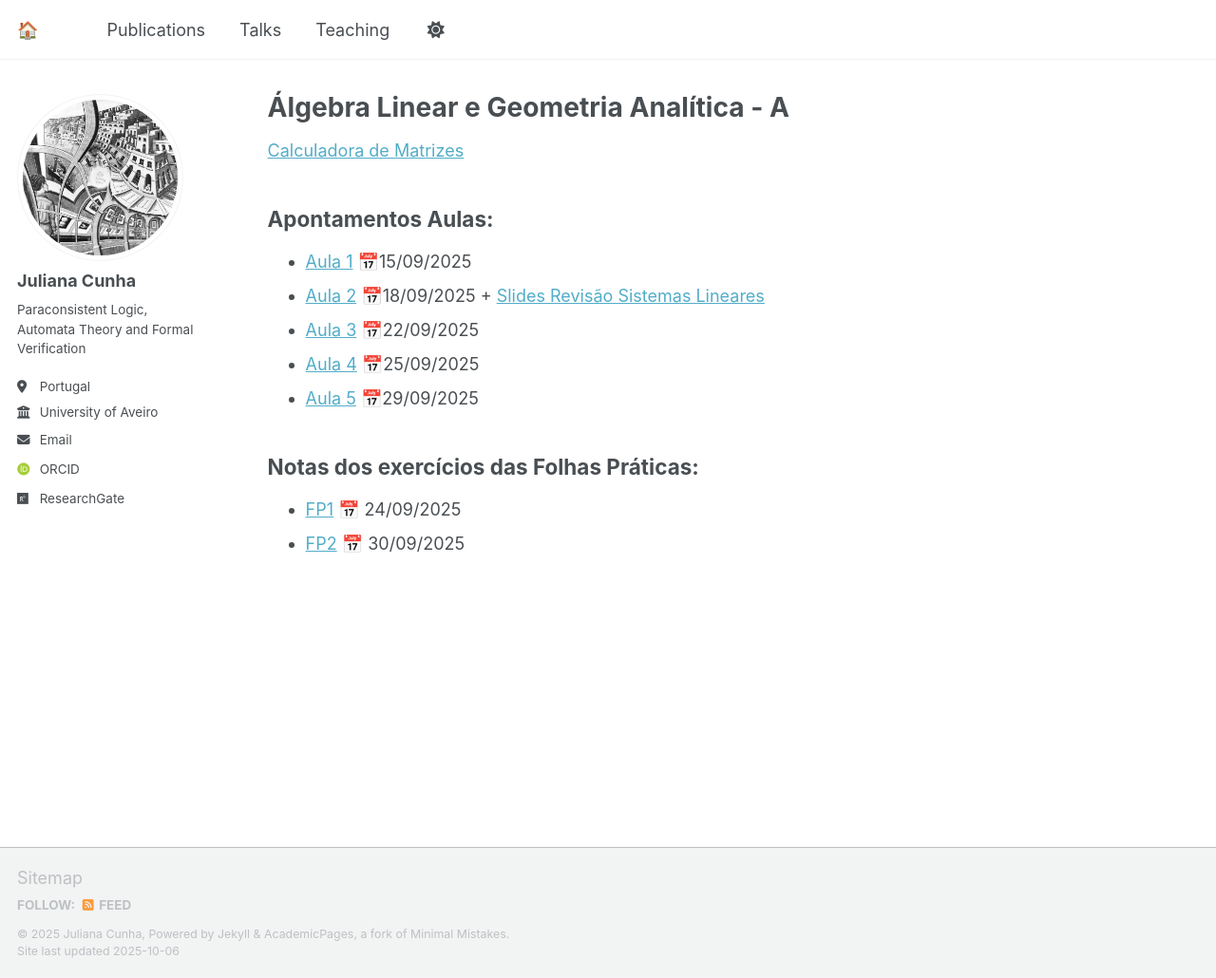
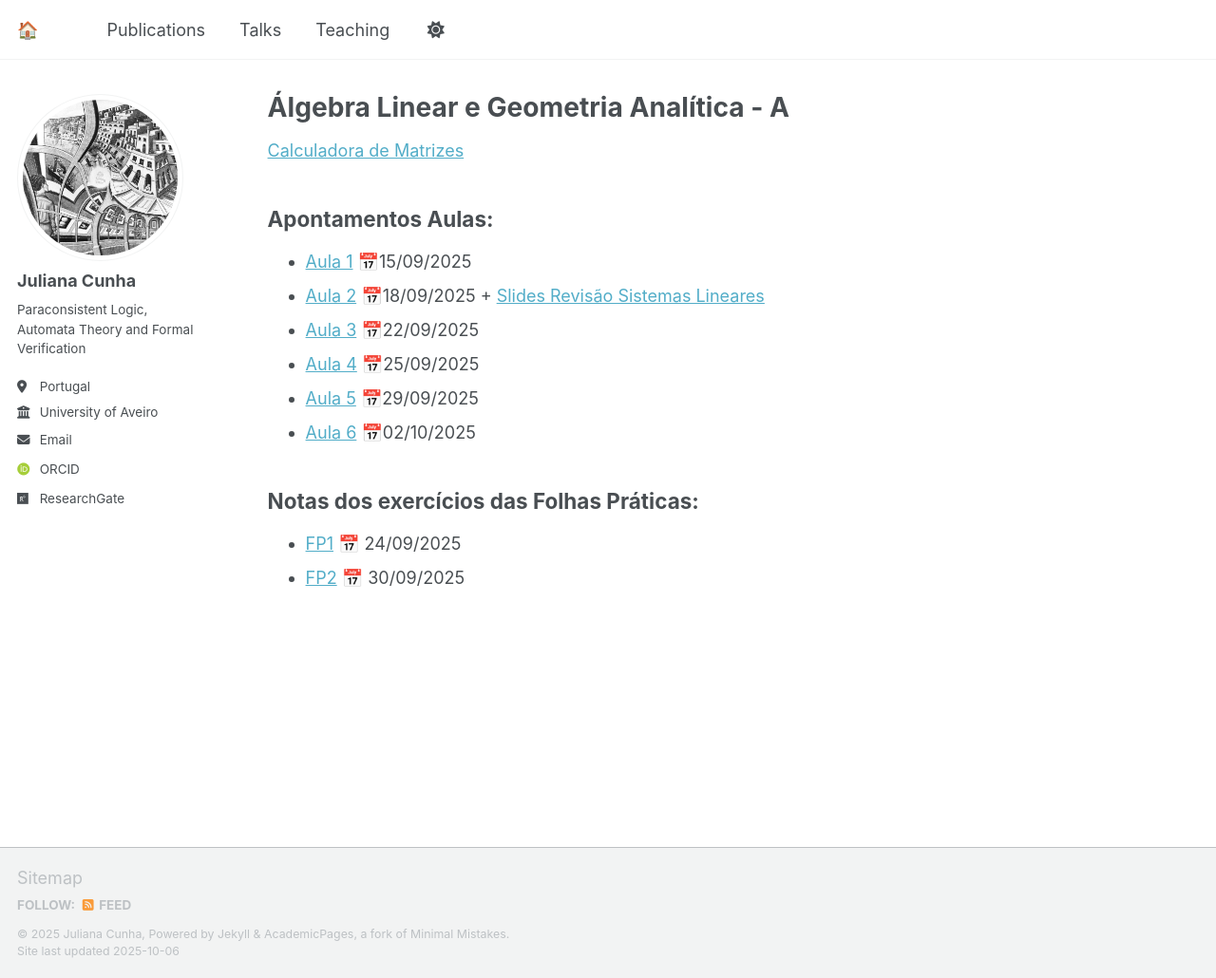
Before and after one commit to juliana-cunha/juliana-cunha.github.io, a Jekyll site: the page built from _pages/teaching.md, in a window 1280 px wide and 1030 px high. Shown: the whole window at 95% size. Built offline with Jekyll 4.4.1, drawn with Linux system fonts in a browser that asks for light colours; some web fonts are replaced; a script that is not in the unit is left out.

Commit message:
Update teaching.md

```diff
--- a/_pages/teaching.md
+++ b/_pages/teaching.md
@@ -15,6 +15,7 @@ Apontamentos Aulas:
 - [Aula 3](https://juliana-cunha.github.io/files/Aula%203.pdf) 📅22/09/2025
 - [Aula 4](https://juliana-cunha.github.io/files/Aula%204.pdf) 📅25/09/2025
 - [Aula 5](https://juliana-cunha.github.io/files/Aula%205.pdf) 📅29/09/2025
+- [Aula 6](https://juliana-cunha.github.io/files/Aula%206.pdf) 📅02/10/2025
 
 Notas dos exercícios das Folhas Práticas:
 ------
```
